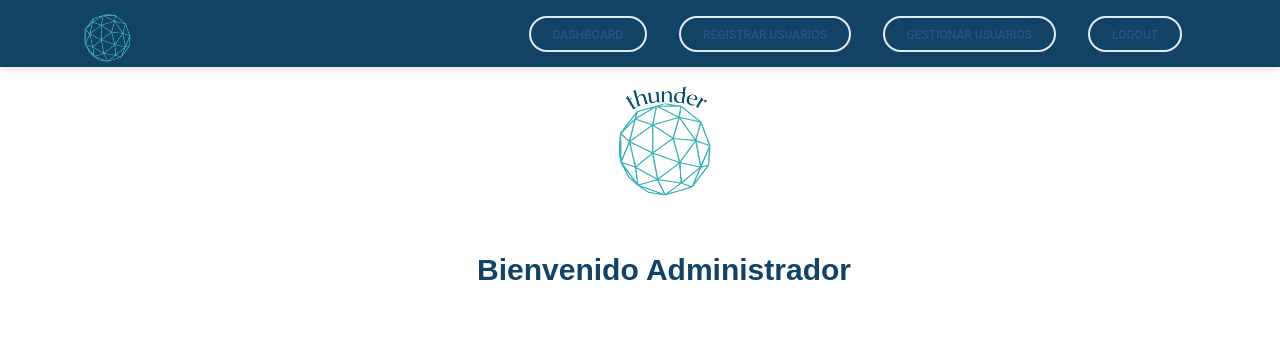
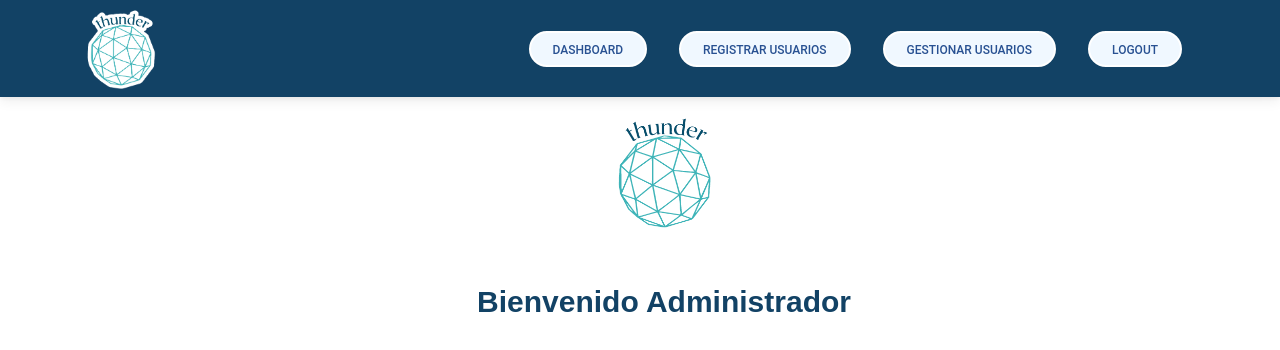
Before and after one commit to rwxp/ThunderApp, a React (Create React App) app in the folder frontend/: page /Administrador in a window 1280 px wide. Shown: the top 350 px of the page. Built offline with nearby package versions, Linux system fonts and the light colour scheme.

Commit message:
Navbars updated for each role

```diff
--- a/frontend/src/components/AdminRegister/AdminRegister.js
+++ b/frontend/src/components/AdminRegister/AdminRegister.js
@@ -1,113 +1,170 @@
-import React from 'react';
-import  '../Adminlogin/AdminLogin.css';
-import Navbar from '../LandingPage/Navbar.js'
+import React from "react";
+import "../Adminlogin/AdminLogin.css";
+import Navbar from "../LandingPage/Navbar.js";
 import {
   MDBBtn,
   MDBContainer,
   MDBRow,
   MDBCol,
-  MDBInput
-}
-from 'mdb-react-ui-kit';
+  MDBInput,
+} from "mdb-react-ui-kit";
 import logo from "../LandingPage/Images/logo2.png";
-import {getUser, registerUser} from '../UserList/UserAPI';
-import {useState} from 'react';
+import { getUser, registerUser } from "../UserList/UserAPI";
+import { useState } from "react";
 
 function AdminRegister() {
   const [id, setId] = useState(0);
   const [firstName, setFirstName] = useState("");
   const [lastName, setLastName] = useState("");
   const [birthdate, setBirthdate] = useState("");
-  const [address, setAddress] = useState("")
-  const [phone, setPhone] = useState("")
+  const [address, setAddress] = useState("");
+  const [phone, setPhone] = useState("");
   const [password, setPassword] = useState("");
   const [role, setRole] = useState("Admin");
-  const [isActive, setIsActive] = useState(true)
+  const [isActive, setIsActive] = useState(true);
 
-  async function handleSubmit(event){
-    event.preventDefault()
-    var ans = await registerUser(id, firstName, lastName, birthdate, address, phone
-      , password, role, isActive);
+  async function handleSubmit(event) {
+    event.preventDefault();
+    var ans = await registerUser(
+      id,
+      firstName,
+      lastName,
+      birthdate,
+      address,
+      phone,
+      password,
+      role,
+      isActive
+    );
     var res = await ans.json();
   }
   return (
-    <MDBContainer className="my-5 gradient-form" >
+    <MDBContainer className="my-5 gradient-form">
       <Navbar />
       <form onSubmit={handleSubmit}>
         <MDBRow>
-
-        <MDBCol col='6' className="mb-5" style={{
-
-                marginTop:'20px'}}>
+          <MDBCol col="6" className="mb-5" style={{ marginTop: "20px" }}>
             <div className="d-flex flex-column ms-5">
-
               <div className="text-center">
                 <h2 className="mt-3 mb-5 pb-1">
-                  <img src={logo}
-                style={{width: '100px'}} alt="logo" /></h2>
+                  <img src={logo} style={{ width: "100px" }} alt="logo" />
+                </h2>
 
-
-              <h2 className="mt-1 mb-5 pb-1"
+                <h2
+                  className="mt-1 mb-5 pb-1"
                   style={{
                     fontSize: 30,
                     fontWeight: 800,
-                color:  "#124265",
+                    color: "#124265",
                     textAlign: "center",
-                fontFamily: "Arial",}}>
-                  Sign up</h2>
+                    fontFamily: "Arial",
+                  }}
+                >
+                  Sign up
+                </h2>
               </div>
 
               <p>Please add the new user</p>
 
-            <MDBInput wrapperClass='mb-4' label='ID' id='id' type='id' onChange={(e)=> setId(e.target.value)}/>
-            <MDBInput wrapperClass='mb-4' label='First name' id='fname' type='id' onChange={(e)=> setFirstName(e.target.value)}/>
-            <MDBInput wrapperClass='mb-4' label='Last name' id='lname' type='id' onChange={(e)=> setLastName(e.target.value)}/>
-            <MDBInput wrapperClass='mb-4' label='Birthdate YYYY-MM-DD' id='bdate' type='id' onChange={(e)=> setBirthdate(e.target.value)}/>
-            <MDBInput wrapperClass='mb-4' label='Address' id='address' type='Address' onChange={(e)=> setAddress(e.target.value)}/>
-            <MDBInput wrapperClass='mb-4' label='Phone' id='phone' type='Address' onChange={(e)=> setPhone(e.target.value)}/>
-            <MDBInput wrapperClass='mb-2' label='Password' id='password' type='password' onChange={(e)=> setPassword(e.target.value)}/>
+              <MDBInput
+                wrapperClass="mb-4"
+                label="ID"
+                id="id"
+                type="id"
+                onChange={(e) => setId(e.target.value)}
+              />
+              <MDBInput
+                wrapperClass="mb-4"
+                label="First name"
+                id="fname"
+                type="id"
+                onChange={(e) => setFirstName(e.target.value)}
+              />
+              <MDBInput
+                wrapperClass="mb-4"
+                label="Last name"
+                id="lname"
+                type="id"
+                onChange={(e) => setLastName(e.target.value)}
+              />
+              <MDBInput
+                wrapperClass="mb-4"
+                label="Birthdate YYYY-MM-DD"
+                id="bdate"
+                type="id"
+                onChange={(e) => setBirthdate(e.target.value)}
+              />
+              <MDBInput
+                wrapperClass="mb-4"
+                label="Address"
+                id="address"
+                type="Address"
+                onChange={(e) => setAddress(e.target.value)}
+              />
+              <MDBInput
+                wrapperClass="mb-4"
+                label="Phone"
+                id="phone"
+                type="Address"
+                onChange={(e) => setPhone(e.target.value)}
+              />
+              <MDBInput
+                wrapperClass="mb-2"
+                label="Password"
+                id="password"
+                type="password"
+                onChange={(e) => setPassword(e.target.value)}
+              />
 
-            <select className="mb-5 w-100 select" id="role" onChange={(e)=> setRole(e.target.value)}>
-              <option selected="true" disabled="disabled">Seleccione el rol a desempeñar</option>
+              <select
+                className="mb-5 w-100 select"
+                id="role"
+                onChange={(e) => setRole(e.target.value)}
+              >
+                <option selected="true" disabled="disabled">
+                  Seleccione el rol a desempeñar
+                </option>
                 <option value="Cliente">Cliente</option>
                 <option value="Gerente">Gerente </option>
                 <option value="Operador">Operador</option>
               </select>
 
-
-
               <MDBRow>
                 <div className="text-center pt-1 mb-5 pb-1">
-                    <MDBBtn className="mb-4 w-100 gradient-custom-2" type="submit">Sign in</MDBBtn>
-                    <a className="text-muted" href="#!">Forgot password?</a>
+                  <MDBBtn
+                    className="mb-4 w-100 gradient-custom-2"
+                    type="submit"
+                  >
+                    Sign in
+                  </MDBBtn>
+                  <a className="text-muted" href="#!">
+                    Forgot password?
+                  </a>
                 </div>
               </MDBRow>
 
               <div className="d-flex flex-row align-items-center justify-content-center pb-4 mb-4">
                 <p className="mb-0">You already have an account?</p>
-              <MDBBtn outline className='mx-2' color='primary' href="/Login">
+                <MDBBtn outline className="mx-2" color="primary" href="/Login">
                   Login
                 </MDBBtn>
               </div>
-
             </div>
-
           </MDBCol>
 
-        <MDBCol col='6' className="mb-5">
+          <MDBCol col="6" className="mb-5">
             <div className="d-flex flex-column  justify-content-center gradient-custom-2 h-100 mb-4">
-
               <div className="text-white px-3 py-4 p-md-5 mx-md-4">
                 <h4 className="mb-4">We are more than just a company</h4>
-              <p className="small mb-0">Una empresa de energía eléctrica que desarrolla un sistema para gestionar la información
-                de sus clientes ya sean corporativos o personas naturales, su consumo y la facturación.
+                <p className="small mb-0">
+                  Una empresa de energía eléctrica que desarrolla un sistema
+                  para gestionar la información de sus clientes ya sean
+                  corporativos o personas naturales, su consumo y la
+                  facturación.
                 </p>
               </div>
-
             </div>
-
           </MDBCol>
-
         </MDBRow>
       </form>
     </MDBContainer>
--- a/frontend/src/components/Administrador/Administrador.js
+++ b/frontend/src/components/Administrador/Administrador.js
@@ -1,17 +1,16 @@
-import React from 'react';
-import  '../Adminlogin/AdminLogin.css';
-import Navbar from '../Administrador/NavbarAd.js'
+import React from "react";
+import "../Adminlogin/AdminLogin.css";
+import Navbar from "../Administrador/NavbarAd.js";
 import {
   MDBBtn,
   MDBContainer,
   MDBRow,
   MDBCol,
-  MDBInput
-}
-from 'mdb-react-ui-kit';
+  MDBInput,
+} from "mdb-react-ui-kit";
 import logo from "../LandingPage/Images/logo2.png";
-import {getUser, registerUser} from '../UserList/UserAPI';
-import {useState} from 'react';
+import { getUser, registerUser } from "../UserList/UserAPI";
+import { useState } from "react";
 
 function OperatorInterface() {
   const [id, setId] = useState(0);
@@ -19,36 +18,29 @@ function OperatorInterface() {
   const [role, setRole] = useState("");
 
   return (
-    <MDBContainer className="my-5 gradient-form" >
+    <MDBContainer className="my-5 gradient-form">
       <Navbar />
-
       <MDBRow>
-
-        <MDBCol col='6' className="mb-5" style={{
-
-                marginTop:'20px'}}>
+        <MDBCol col="6" className="mb-5" style={{ marginTop: "20px" }}>
           <div className="d-flex flex-column ms-5">
-
             <div className="text-center">
-            <h2 className="mt-3 mb-5 pb-1">
-                  <img src={logo}
-                style={{width: '100px'}} alt="logo" /></h2>
-
-
-              <h2 className="mt-1 mb-5 pb-1"
+              <h2 className="mt-3 mb-5 pb-1">
+                <img src={logo} style={{ width: "100px" }} alt="logo" />
+              </h2>
+              <h2
+                className="mt-1 mb-5 pb-1"
                 style={{
-                fontSize: 30,
-                fontWeight: 800,
-                color:  "#124265",
-                textAlign: "center",
-                fontFamily: "Arial",}}>
-                  Bienvenido Administrador</h2>
+                  fontSize: 30,
+                  fontWeight: 800,
+                  color: "#124265",
+                  textAlign: "center",
+                  fontFamily: "Arial",
+                }}
+              >
+                Bienvenido Administrador
+              </h2>
             </div>
-
-
-
           </div>
-
         </MDBCol>
       </MDBRow>
     </MDBContainer>
--- a/frontend/src/components/Administrador/NavbarAd.js
+++ b/frontend/src/components/Administrador/NavbarAd.js
@@ -1,6 +1,6 @@
 //Navbar used MDB Bootstrap
 import React, { useState } from "react";
-import Img1 from "../LandingPage/Images/logo2.png";
+import Img1 from "../LandingPage/Images/logo3.png";
 import { animateScroll as scroll } from "react-scroll";
 import {
   MDBContainer,
@@ -22,19 +22,18 @@ export default function App() {
   };
   return (
     // MDB NAVBAR
-    <MDBNavbar className="navbar fixed-top" expand="lg" >
+    <div style={{ marginBottom: "80px" }}>
+      <MDBNavbar className="navbar fixed-top" expand="lg">
         <MDBContainer>
           {/* Scroll yo top */}
-        <NavLink className="navbar-brand" to="/Operador">
           <NavLink href="/Operador" onClick={toggleHome}>
             <img
-              className="d-block w-100"
+              className="d-block w-120"
               src={Img1}
-              height={60}
-              width={60}
+              height={80}
+              width={80}
               alt="LOGO MAIN"
             />
-          </NavLink>
           </NavLink>
           <MDBNavbarToggler
             type="button"
@@ -52,28 +51,40 @@ export default function App() {
             <MDBNavbarNav className="d-flex justify-content-end">
               <MDBNavbarItem className="p-3">
                 <NavLink to="/Dashboard" className="navText">
-               <button className="btn btn-outline-secondary btn-rounded ps-30 pe-30">
+                  <button
+                    className="btn btn-outline-secondary btn-rounded ps-30 pe-30"
+                    style={{ background: "aliceblue", borderColor: "white" }}
+                  >
                     Dashboard
                   </button>
                 </NavLink>
               </MDBNavbarItem>
               <MDBNavbarItem className="p-3">
                 <NavLink to="/Register" className="navText">
-               <button className="btn btn-outline-secondary btn-rounded ps-10 pe-30">
+                  <button
+                    className="btn btn-outline-secondary btn-rounded ps-10 pe-30"
+                    style={{ background: "aliceblue", borderColor: "white" }}
+                  >
                     Registrar Usuarios
                   </button>
                 </NavLink>
               </MDBNavbarItem>
               <MDBNavbarItem className="p-3">
                 <NavLink to="/UserList" className="navText">
-               <button className="btn btn-outline-secondary btn-rounded ps-30 pe-30">
+                  <button
+                    className="btn btn-outline-secondary btn-rounded ps-30 pe-30"
+                    style={{ background: "aliceblue", borderColor: "white" }}
+                  >
                     Gestionar Usuarios
                   </button>
                 </NavLink>
               </MDBNavbarItem>
               <MDBNavbarItem className="p-3">
                 <NavLink to="/" className="navText">
-               <button className="btn btn-outline-secondary btn-rounded ps-10 pe-30">
+                  <button
+                    className="btn btn-outline-secondary btn-rounded ps-10 pe-30"
+                    style={{ background: "aliceblue", borderColor: "white" }}
+                  >
                     Logout
                   </button>
                 </NavLink>
@@ -82,5 +93,6 @@ export default function App() {
           </MDBCollapse>
         </MDBContainer>
       </MDBNavbar>
+    </div>
   );
 }
--- a/frontend/src/components/Cliente/NavbarCl.js
+++ b/frontend/src/components/Cliente/NavbarCl.js
@@ -1,6 +1,6 @@
 //Navbar used MDB Bootstrap
 import React, { useState } from "react";
-import Img1 from "../LandingPage/Images/logo2.png";
+import Img1 from "../LandingPage/Images/logo3.png";
 import { animateScroll as scroll } from "react-scroll";
 import {
   MDBContainer,
@@ -22,19 +22,18 @@ export default function App() {
   };
   return (
     // MDB NAVBAR
-    <MDBNavbar className="navbar fixed-top" expand="lg" >
+    <div style={{marginBottom:"80px"}}>
+      <MDBNavbar className="navbar fixed-top" expand="lg">
         <MDBContainer>
           {/* Scroll yo top */}
-        <NavLink className="navbar-brand" to="/Cliente">
           <NavLink href="/Cliente" onClick={toggleHome}>
             <img
-              className="d-block w-100"
+              className="d-block w-120"
               src={Img1}
-              height={60}
-              width={60}
+              height={80}
+              width={80}
               alt="LOGO MAIN"
             />
-          </NavLink>
           </NavLink>
           <MDBNavbarToggler
             type="button"
@@ -52,16 +51,19 @@ export default function App() {
             <MDBNavbarNav className="d-flex justify-content-end">
               <MDBNavbarItem className="p-3">
                 <NavLink to="/" className="navText">
-               <button className="btn btn-outline-secondary btn-rounded ps-10 pe-30">
+                  <button
+                    className="btn btn-outline-secondary btn-rounded ps-10 pe-30"
+                    style={{ background: "aliceblue", borderColor: "white" }}
+                  >
                     Logout
                   </button>
                 </NavLink>
               </MDBNavbarItem>
-            <MDBNavbarItem className="m-2">
-            </MDBNavbarItem>
+              <MDBNavbarItem className="m-2"></MDBNavbarItem>
             </MDBNavbarNav>
           </MDBCollapse>
         </MDBContainer>
       </MDBNavbar>
+    </div>
   );
 }
--- a/frontend/src/components/Operador/NavbarOp.js
+++ b/frontend/src/components/Operador/NavbarOp.js
@@ -1,6 +1,6 @@
 //Navbar used MDB Bootstrap
 import React, { useState } from "react";
-import Img1 from "../LandingPage/Images/logo2.png";
+import Img1 from "../LandingPage/Images/logo3.png";
 import { animateScroll as scroll } from "react-scroll";
 import {
   MDBContainer,
@@ -22,19 +22,18 @@ export default function App() {
   };
   return (
     // MDB NAVBAR
-    <MDBNavbar className="navbar fixed-top" expand="lg" >
+    <div style={{ marginBottom: "90px" }}>
+      <MDBNavbar className="navbar fixed-top" expand="lg">
         <MDBContainer>
           {/* Scroll yo top */}
-        <NavLink className="navbar-brand" to="/Operador">
           <NavLink href="/Operador" onClick={toggleHome}>
             <img
-              className="d-block w-100"
+              className="d-block w-120"
               src={Img1}
-              height={60}
-              width={60}
+              height={80}
+              width={80}
               alt="LOGO MAIN"
             />
-          </NavLink>
           </NavLink>
           <MDBNavbarToggler
             type="button"
@@ -52,14 +51,20 @@ export default function App() {
             <MDBNavbarNav className="d-flex justify-content-end">
               <MDBNavbarItem className="p-3">
                 <NavLink to="/OpRegister" className="navText">
-               <button className="btn btn-outline-secondary btn-rounded ps-10 pe-30">
+                  <button
+                    className="btn btn-outline-secondary btn-rounded ps-10 pe-30"
+                    style={{ background: "aliceblue", borderColor: "white" }}
+                  >
                     Registrar Clientes
                   </button>
                 </NavLink>
               </MDBNavbarItem>
               <MDBNavbarItem className="p-3">
                 <NavLink to="/" className="navText">
-               <button className="btn btn-outline-secondary btn-rounded ps-10 pe-30">
+                  <button
+                    className="btn btn-outline-secondary btn-rounded ps-10 pe-30"
+                    style={{ background: "aliceblue", borderColor: "white" }}
+                  >
                     Logout
                   </button>
                 </NavLink>
@@ -70,8 +75,9 @@ export default function App() {
                     type="button"
                     className="btn btn-outline-secondary btn-rounded ps-5 pe-5"
                     data-mdb-ripple-color="dark"
+                    style={{ background: "aliceblue", borderColor: "white", marginTop: "6px", marginLeft: "3px"}}
                   >
-                  <HomeIcon/>
+                    <HomeIcon fontSize="small"/>
                   </button>
                 </NavLink>
               </MDBNavbarItem>
@@ -79,5 +85,6 @@ export default function App() {
           </MDBCollapse>
         </MDBContainer>
       </MDBNavbar>
+    </div>
   );
 }
--- a/frontend/src/components/Operador/Operador.js
+++ b/frontend/src/components/Operador/Operador.js
@@ -1,17 +1,16 @@
-import React from 'react';
-import  '../Adminlogin/AdminLogin.css';
-import Navbar from '../Operador/NavbarOp.js'
+import React from "react";
+import "../Adminlogin/AdminLogin.css";
+import Navbar from "../Operador/NavbarOp.js";
 import {
   MDBBtn,
   MDBContainer,
   MDBRow,
   MDBCol,
-  MDBInput
-}
-from 'mdb-react-ui-kit';
+  MDBInput,
+} from "mdb-react-ui-kit";
 import logo from "../LandingPage/Images/logo2.png";
-import {getUser, registerUser} from '../UserList/UserAPI';
-import {useState} from 'react';
+import { getUser, registerUser } from "../UserList/UserAPI";
+import { useState } from "react";
 
 function OperatorInterface() {
   const [id, setId] = useState(0);
@@ -19,36 +18,29 @@ function OperatorInterface() {
   const [role, setRole] = useState("");
 
   return (
-    <MDBContainer className="my-5 gradient-form" >
+    <MDBContainer className="my-5 gradient-form">
       <Navbar />
-
       <MDBRow>
-
-        <MDBCol col='6' className="mb-5" style={{
-
-                marginTop:'20px'}}>
+        <MDBCol col="6" className="mb-5" style={{ marginTop: "20px" }}>
           <div className="d-flex flex-column ms-5">
-
             <div className="text-center">
-            <h2 className="mt-3 mb-5 pb-1">
-                  <img src={logo}
-                style={{width: '100px'}} alt="logo" /></h2>
-
-
-              <h2 className="mt-1 mb-5 pb-1"
+              <h2 className="mt-3 mb-5 pb-1">
+                <img src={logo} style={{ width: "100px" }} alt="logo" />
+              </h2>
+              <h2
+                className="mt-1 mb-5 pb-1"
                 style={{
-                fontSize: 30,
-                fontWeight: 800,
-                color:  "#124265",
-                textAlign: "center",
-                fontFamily: "Arial",}}>
-                  Bienvenido Operador</h2>
+                  fontSize: 30,
+                  fontWeight: 800,
+                  color: "#124265",
+                  textAlign: "center",
+                  fontFamily: "Arial",
+                }}
+              >
+                Bienvenido Operador
+              </h2>
             </div>
-
-
-
           </div>
-
         </MDBCol>
       </MDBRow>
     </MDBContainer>
```
Lines whose indentation alone changed are shown as unchanged.
